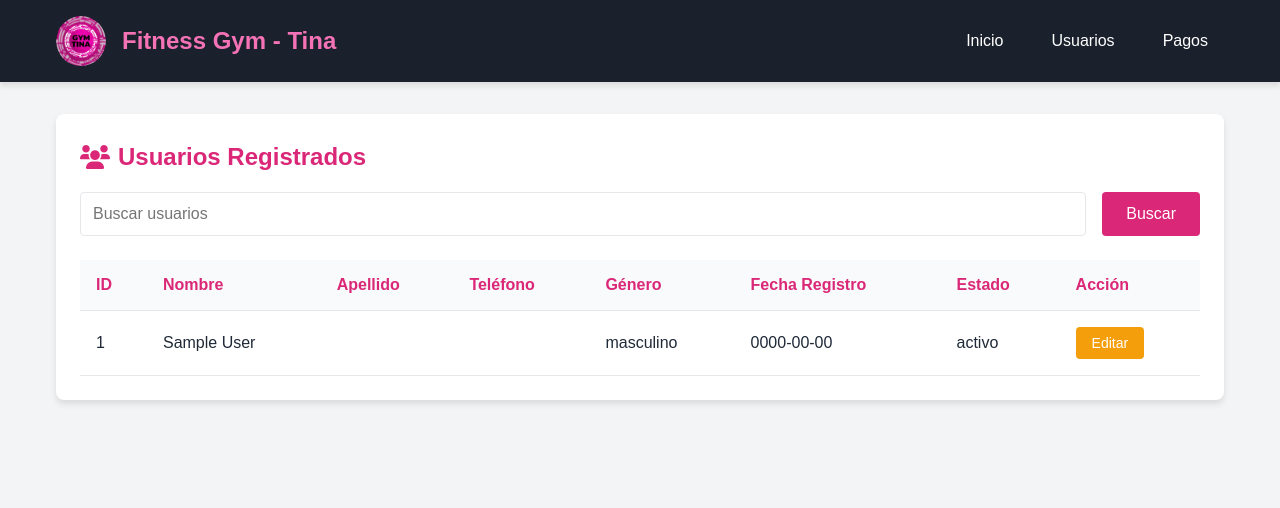
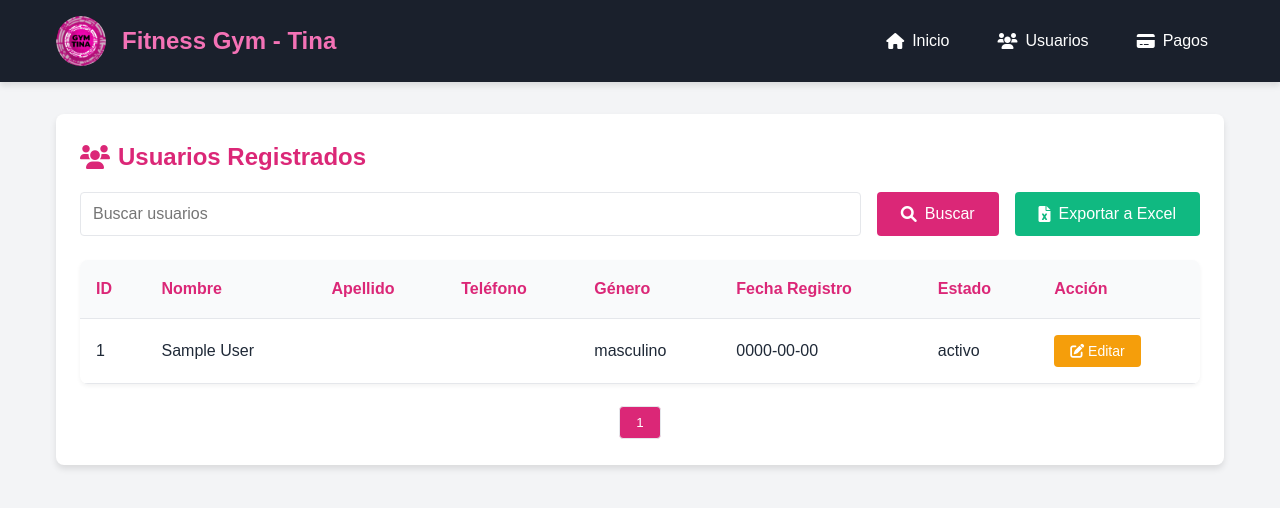
Before and after one commit to bdto/TRABAJO_GYM, a PHP site: page /vistas/tablausuarios.php in a window 1280 px wide. Shown: the top 508 px of the page. Run offline with PHP 8.4, Linux system fonts and the light colour scheme; the visitor is signed in with stand-in values (Sample User, id 1).

Commit message:
proyecto completo y finalizado

```diff
--- a/vistas/pagos.php
+++ b/vistas/pagos.php
@@ -299,8 +299,8 @@ if ($isEditing && isset($_GET['id'])) {
                 </div>
                 <nav>
                     <ul>
+                    <li><a href="administradores.php"><i class="fas fa-user-shield"></i> Inicio</a></li>
                         <li><a href="usuarios.php"><i class="fas fa-users"></i> Usuarios</a></li>
-                        <li><a href="administradores.php"><i class="fas fa-user-shield"></i> Administradores</a></li>
                         <li><a href="tablapagos.php"><i class="fas fa-table"></i> Tabla Pagos</a></li>
                     </ul>
                 </nav>
--- a/vistas/tablapagos.php
+++ b/vistas/tablapagos.php
@@ -292,7 +292,7 @@ $pagos = $controller->obtenerPagos();
                     <ul>
                         <li><a href="usuarios.php"><i class="fas fa-users"></i> Usuarios</a></li>
                         <li><a href="pagos.php"><i class="fas fa-credit-card"></i> Pagos</a></li>
-                        <li><a href="administradores.php"><i class="fas fa-user-shield"></i> Administradores</a></li>
+                        <li><a href="administradores.php"><i class="fas fa-user-shield"></i> Inicio</a></li>
                     </ul>
                 </nav>
             </div>
--- a/vistas/tablausuarios.php
+++ b/vistas/tablausuarios.php
@@ -38,6 +38,7 @@ if ($result) {
 // Cerrar la conexión
 $conn->close();
 ?>
+<!DOCTYPE html>
 <html lang="es">
 <head>
     <meta charset="UTF-8">
@@ -84,6 +85,9 @@ $conn->close();
             color: #fff;
             padding: 1rem 0;
             box-shadow: 0 4px 6px rgba(0,0,0,0.1);
+            position: sticky;
+            top: 0;
+            z-index: 1000;
         }
 
         .header-content {
@@ -179,7 +183,7 @@ $conn->close();
             border-radius: 0.25rem;
             font-size: 1rem;
             min-width: 200px;
-            transition: border-color 0.3s ease;
+            transition: border-color 0.3s ease, box-shadow 0.3s ease;
         }
 
         .search-input:focus {
@@ -195,7 +199,7 @@ $conn->close();
             border: none;
             border-radius: 0.25rem;
             cursor: pointer;
-            transition: background-color 0.3s, transform 0.2s;
+            transition: background-color 0.3s, transform 0.2s, box-shadow 0.3s;
             font-size: 1rem;
             display: flex;
             align-items: center;
@@ -205,6 +209,7 @@ $conn->close();
         .btn:hover {
             background-color: var(--accent-color);
             transform: translateY(-2px);
+            box-shadow: 0 2px 4px rgba(0,0,0,0.1);
         }
 
         .btn-success {
@@ -217,11 +222,15 @@ $conn->close();
 
         .table-container {
             overflow-x: auto;
+            background-color: var(--card-background);
+            border-radius: 0.5rem;
+            box-shadow: 0 2px 4px rgba(0,0,0,0.05);
         }
 
         table {
             width: 100%;
-            border-collapse: collapse;
+            border-collapse: separate;
+            border-spacing: 0;
             min-width: 600px;
         }
 
@@ -235,6 +244,9 @@ $conn->close();
             background-color: var(--hover-color);
             font-weight: bold;
             color: var(--secondary-color);
+            position: sticky;
+            top: 0;
+            z-index: 10;
         }
 
         tr:hover {
@@ -249,11 +261,34 @@ $conn->close();
             border-radius: 0.25rem;
             cursor: pointer;
             font-size: 0.875rem;
-            transition: background-color 0.3s, transform 0.2s;
+            transition: background-color 0.3s, transform 0.2s, box-shadow 0.3s;
         }
 
         .edit-btn:hover {
             background-color: #d97706;
+            transform: translateY(-2px);
+            box-shadow: 0 2px 4px rgba(0,0,0,0.1);
+        }
+
+        .pagination {
+            display: flex;
+            justify-content: center;
+            gap: 0.5rem;
+            margin-top: 1.5rem;
+        }
+
+        .pagination button {
+            padding: 0.5rem 1rem;
+            border: 1px solid var(--border-color);
+            background-color: var(--card-background);
+            cursor: pointer;
+            transition: background-color 0.3s, color 0.3s, transform 0.2s;
+            border-radius: 0.25rem;
+        }
+
+        .pagination button:hover, .pagination button.active {
+            background-color: var(--secondary-color);
+            color: #fff;
             transform: translateY(-2px);
         }
 
@@ -288,9 +323,9 @@ $conn->close();
                 </div>
                 <nav>
                     <ul>
-                        <li><a href="../index.php">Inicio</a></li>
-                        <li><a href="usuarios.php">Usuarios</a></li>
-                        <li><a href="pagos.php">Pagos</a></li>
+                        <li><a href="administradores.php"><i class="fas fa-home"></i> Inicio</a></li>
+                        <li><a href="usuarios.php"><i class="fas fa-users"></i> Usuarios</a></li>
+                        <li><a href="pagos.php"><i class="fas fa-credit-card"></i> Pagos</a></li>
                     </ul>
                 </nav>
             </div>
@@ -304,11 +339,12 @@ $conn->close();
                     <span>Usuarios Registrados</span>
                 </div>
                 <div class="search-container">
-                    <input class="search-input" type="text" placeholder="Buscar usuarios" />
-                    <button class="btn">Buscar</button>
+                    <input id="searchInput" class="search-input" type="text" placeholder="Buscar usuarios" />
+                    <button class="btn" onclick="searchUsers()"><i class="fas fa-search"></i> Buscar</button>
+                    <button class="btn btn-success" onclick="exportToExcel()"><i class="fas fa-file-excel"></i> Exportar a Excel</button>
                 </div>
                 <div class="table-container">
-                    <table>
+                    <table id="usersTable">
                         <thead>
                             <tr>
                                 <th>ID</th>
@@ -331,14 +367,107 @@ $conn->close();
                                     <td><?= htmlspecialchars($usuario['genero']) ?></td>
                                     <td><?= htmlspecialchars($usuario['f_registro']) ?></td>
                                     <td><?= htmlspecialchars($usuario['estado']) ?></td>
-                                    <td><button class="edit-btn" onclick="window.location.href='usuarios.php?editar=true&id=<?= $usuario['id_cliente'] ?>'">Editar</button></td>
+                                    <td><button class="edit-btn" onclick="editUser(<?= $usuario['id_cliente'] ?>)"><i class="fas fa-edit"></i> Editar</button></td>
                                 </tr>
                             <?php endforeach; ?>
                         </tbody>
                     </table>
                 </div>
+                <div id="pagination" class="pagination">
+                    <!-- Pagination buttons will be added here by JavaScript -->
+                </div>
             </div>
         </div>
     </main>
+
+    <script>
+        const itemsPerPage = 10;
+        let currentPage = 1;
+        let filteredUsers = [];
+
+        function searchUsers() {
+            const input = document.getElementById('searchInput');
+            const filter = input.value.toLowerCase();
+            const table = document.getElementById('usersTable');
+            const rows = table.getElementsByTagName('tr');
+
+            filteredUsers = [];
+
+            for (let i = 1; i < rows.length; i++) {
+                const row = rows[i];
+                const cells = row.getElementsByTagName('td');
+                let shouldShow = false;
+
+                for (let j = 0; j < cells.length; j++) {
+                    const cell = cells[j];
+                    if (cell.textContent.toLowerCase().indexOf(filter) > -1) {
+                        shouldShow = true;
+                        break;
+                    }
+                }
+
+                if (shouldShow) {
+                    filteredUsers.push(row);
+                }
+            }
+
+            showPage(1);
+        }
+
+        function showPage(page) {
+            const table = document.getElementById('usersTable');
+            const rows = table.getElementsByTagName('tr');
+            const startIndex = (page - 1) * itemsPerPage;
+            const endIndex = startIndex + itemsPerPage;
+
+            for (let i = 1; i < rows.length; i++) {
+                rows[i].style.display = 'none';
+            }
+
+            for (let i = startIndex; i < endIndex && i < filteredUsers.length; i++) {
+                filteredUsers[i].style.display = '';
+            }
+
+            updatePagination(page);
+        }
+
+        function updatePagination(currentPage) {
+            const totalPages = Math.ceil(filteredUsers.length / itemsPerPage);
+            const paginationElement = document.getElementById('pagination');
+            paginationElement.innerHTML = '';
+
+            for (let i = 1; i <= totalPages; i++) {
+                const button = document.createElement('button');
+                button.textContent = i;
+                button.onclick = function() { showPage(i); };
+                if (i === currentPage) {
+                    button.classList.add('active');
+                }
+                paginationElement.appendChild(button);
+            }
+        }
+
+        function editUser(userId) {
+            window.location.href = `usuarios.php?editar=true&id=${userId}`;
+        }
+
+        function exportToExcel() {
+            const table = document.getElementById('usersTable');
+            const html = table.outerHTML;
+            const url = 'data:application/vnd.ms-excel,' + encodeURIComponent(html);
+            const downloadLink = document.createElement("a");
+            document.body.appendChild(downloadLink);
+            downloadLink.href = url;
+            downloadLink.download = 'usuarios_gym_tina.xls';
+            downloadLink.click();
+            document.body.removeChild(downloadLink);
+        }
+
+        // Initialize the table
+        document.addEventListener('DOMContentLoaded', function() {
+            filteredUsers = Array.from(document.getElementById('usersTable').getElementsByTagName('tr')).slice(1);
+            showPage(1);
+        });
+    </script>
 </body>
 </html>
```
Also changed, not shown: vistas/administradores.php (+42 -32 lines), vistas/usuarios.php (+26 -8 lines).
